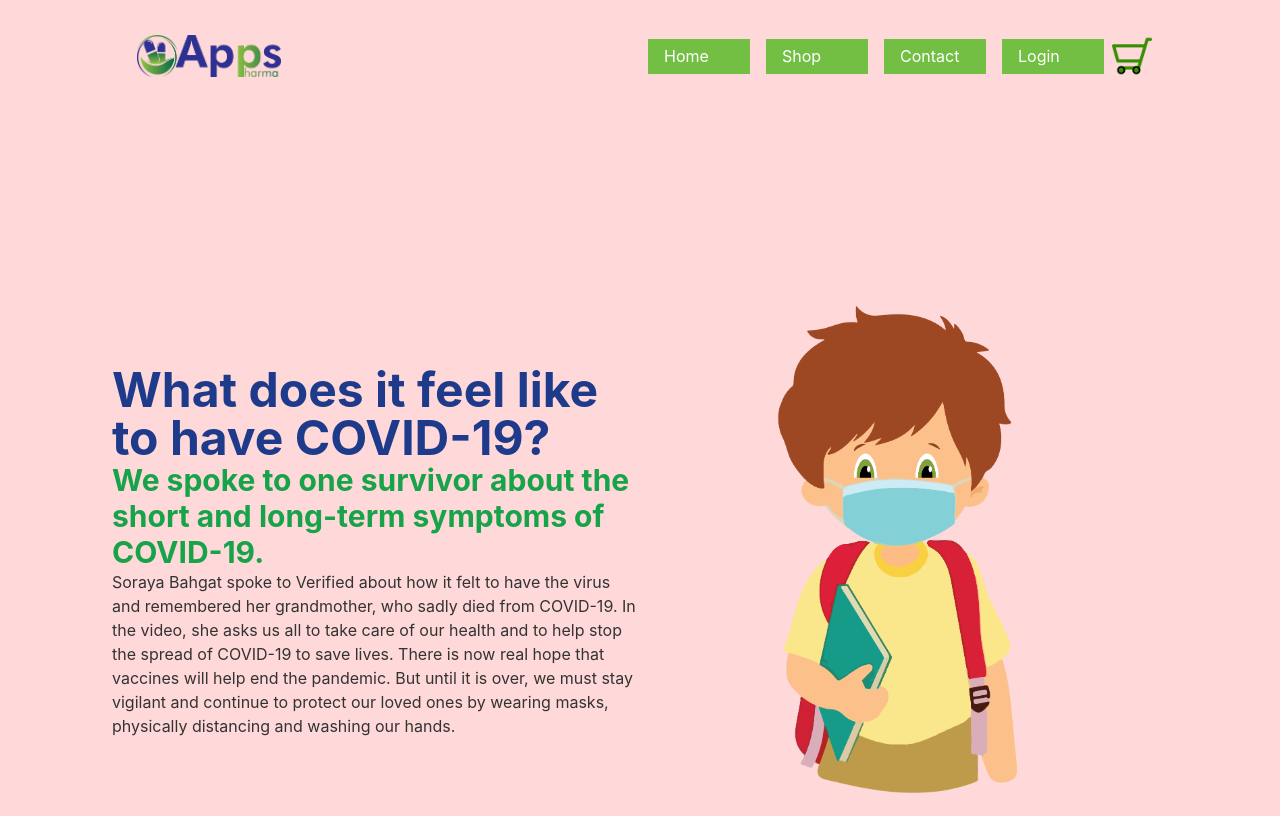
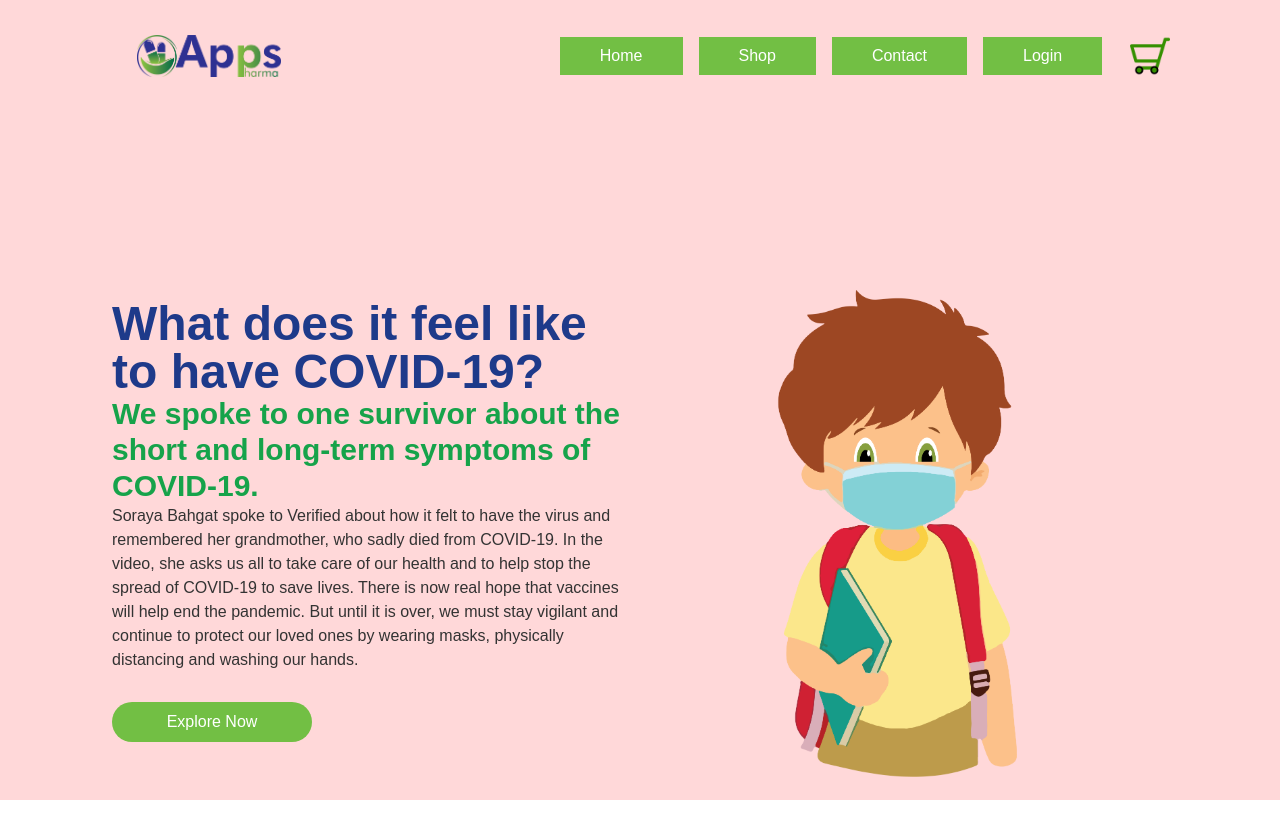
Before and after one commit to SalehAhmed19/app-pharma, a React (Create React App) app: page / in a window 1280 px wide. Built offline with nearby package versions, Linux system fonts and the light colour scheme.

Commit message:
banner added

```diff
--- a/src/App.css
+++ b/src/App.css
@@ -1,6 +1,7 @@
-/* .App {
-  text-align: center;
-} */
+.App {
+  font-family: 'Poppins', sans-serif;
+}
+@import url('https://fonts.googleapis.com/css2?family=Poppins:wght@300&display=swap');
 
 .App-logo {
   height: 40vmin;
--- a/src/Components/Navbar.jsx
+++ b/src/Components/Navbar.jsx
@@ -70,7 +70,7 @@ const Navbar = () => {
       </div>
       {/* <div className="navbar-end"> */}
       <a href="#">
-        <img className="h-10" src={shopping} alt="" />
+        <img className="h-10 ml-5 lg:block hidden" src={shopping} alt="" />
       </a>
     </div>
     // </div>
--- a/src/Pages/Home/Banner.jsx
+++ b/src/Pages/Home/Banner.jsx
@@ -3,8 +3,8 @@ import avatar from "../../Assets/images/body1.png";
 
 const Banner = () => {
   return (
-    <div className="grid grid-cols-2 mt-44">
-      <div className="flex flex-col justify-center items-center">
+    <div className="grid grid-cols-2 mt-40">
+      <div className="flex flex-col justify-center">
         <h1 className="text-5xl text-blue-900 font-bold">
           What does it feel like to have COVID-19?
         </h1>
@@ -21,6 +21,7 @@ const Banner = () => {
           vigilant and continue to protect our loved ones by wearing masks,
           physically distancing and washing our hands.
         </p>
+        <button className="banner-btn">Explore Now</button>
       </div>
       <div className="flex justify-center items-center">
         <img src={avatar} alt="" />
--- a/src/Pages/Home/HomeCSS/Custom.css
+++ b/src/Pages/Home/HomeCSS/Custom.css
@@ -2,8 +2,7 @@
     background-color: #FFD8D9;
 }
 .navbar-btn{
-    width: 102px;
-    height: 35px;
+    padding: 7px 40px;
     background-color: #72BF44;
     color: #fff;
 }
@@ -11,3 +10,11 @@
     background-color: #1F398A;
     transition: ease 0.5s;
 }
+.banner-btn{
+    background: #72BF44;
+    color: #fff;
+    padding: 8px 30px;
+    margin: 30px 0;
+    border-radius: 30px;
+    width: 200px;
+}
```
